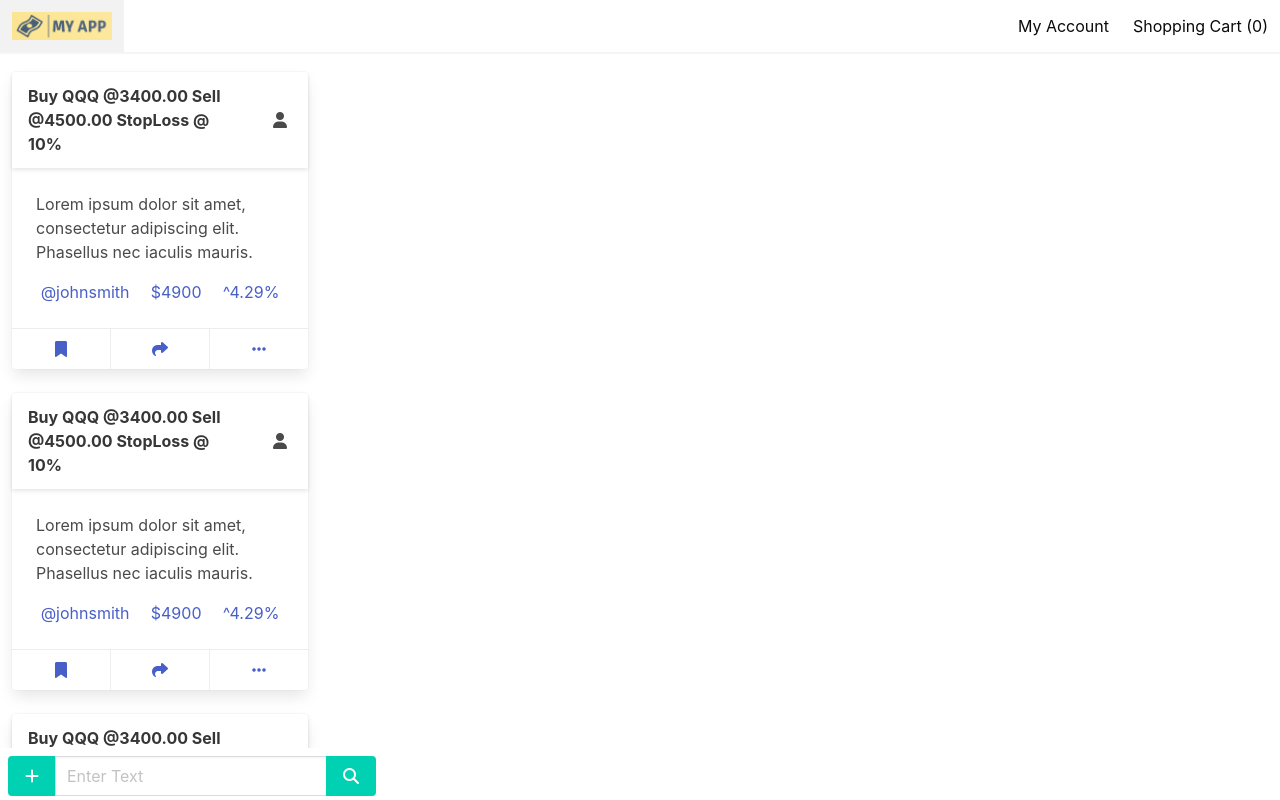
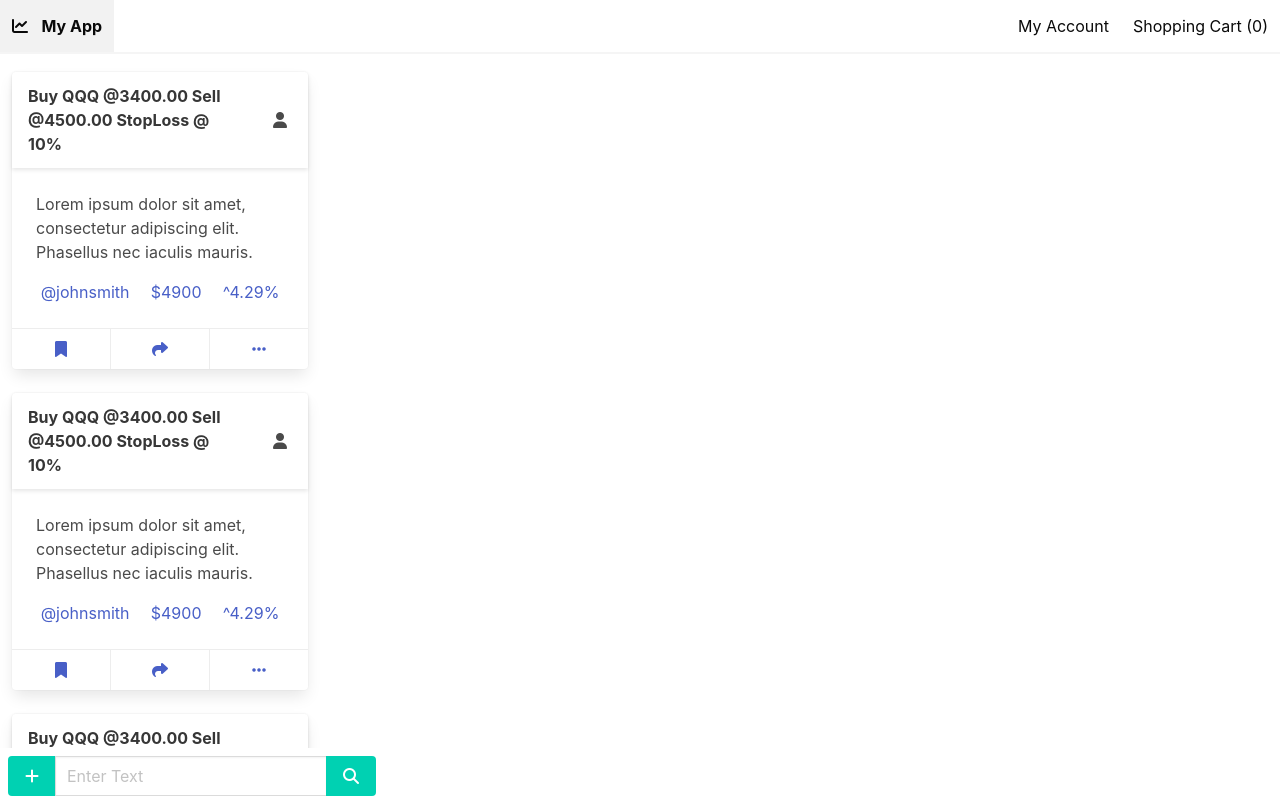
Before and after one commit to helmnt/yce536-rb, a React (Create React App) app: page / in a window 1280 px wide. Shown: the top 800 px of the page. Built offline with nearby package versions, Linux system fonts and the light colour scheme.

Commit message:
1 file modified, 1 deleted; Logo cleaned up

```diff
--- a/src/TopNavBar.js
+++ b/src/TopNavBar.js
@@ -9,7 +9,11 @@ export default function TopNavBar() {
         <nav class="navbar is-white is-fixed-top has-shadow">
           <div class="navbar-brand">
             <a class="navbar-item">
-              <img src="logo.png" />
+              <div class="block">
+                <i class="fas fa-line-chart"></i>
+                &nbsp;&nbsp;&nbsp;
+                <strong>My App</strong>
+              </div>
             </a>
             <a
               onClick={() => {
```
Also changed, not shown: public/logo.png (deleted).
